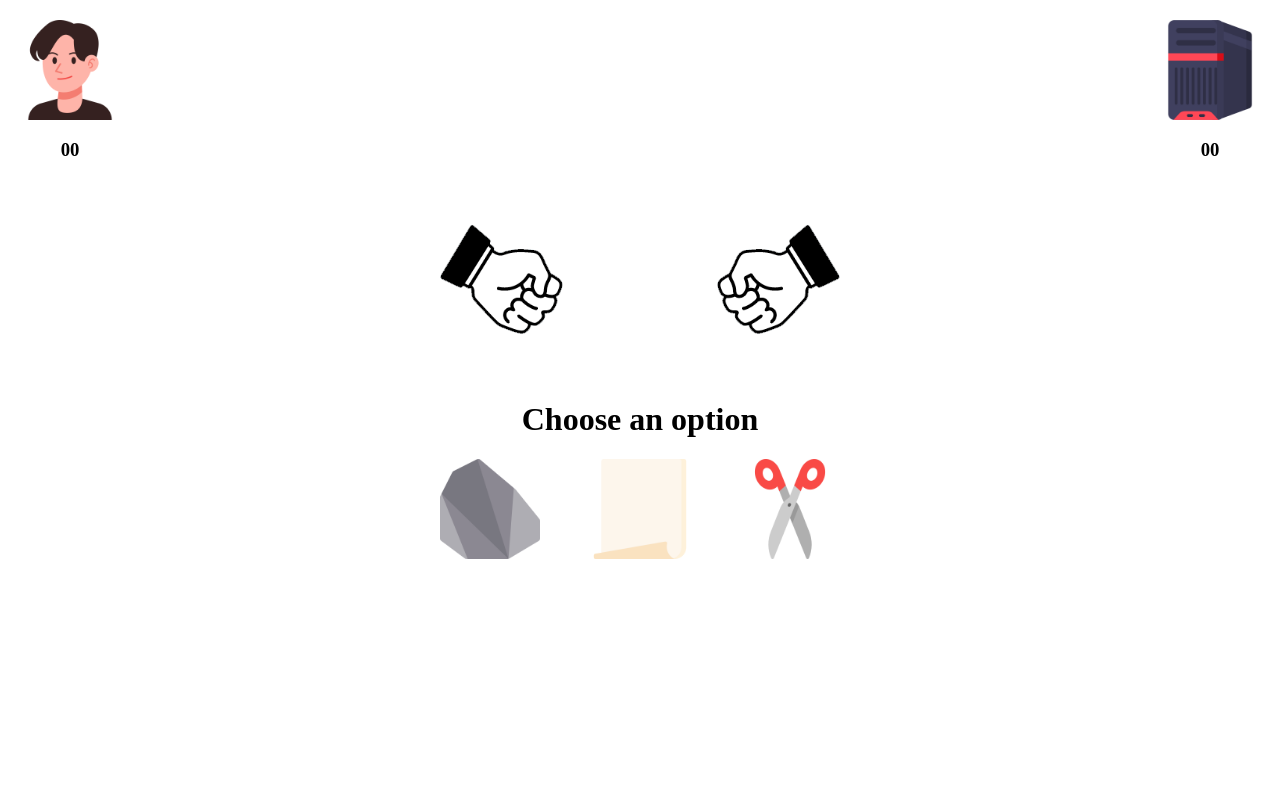
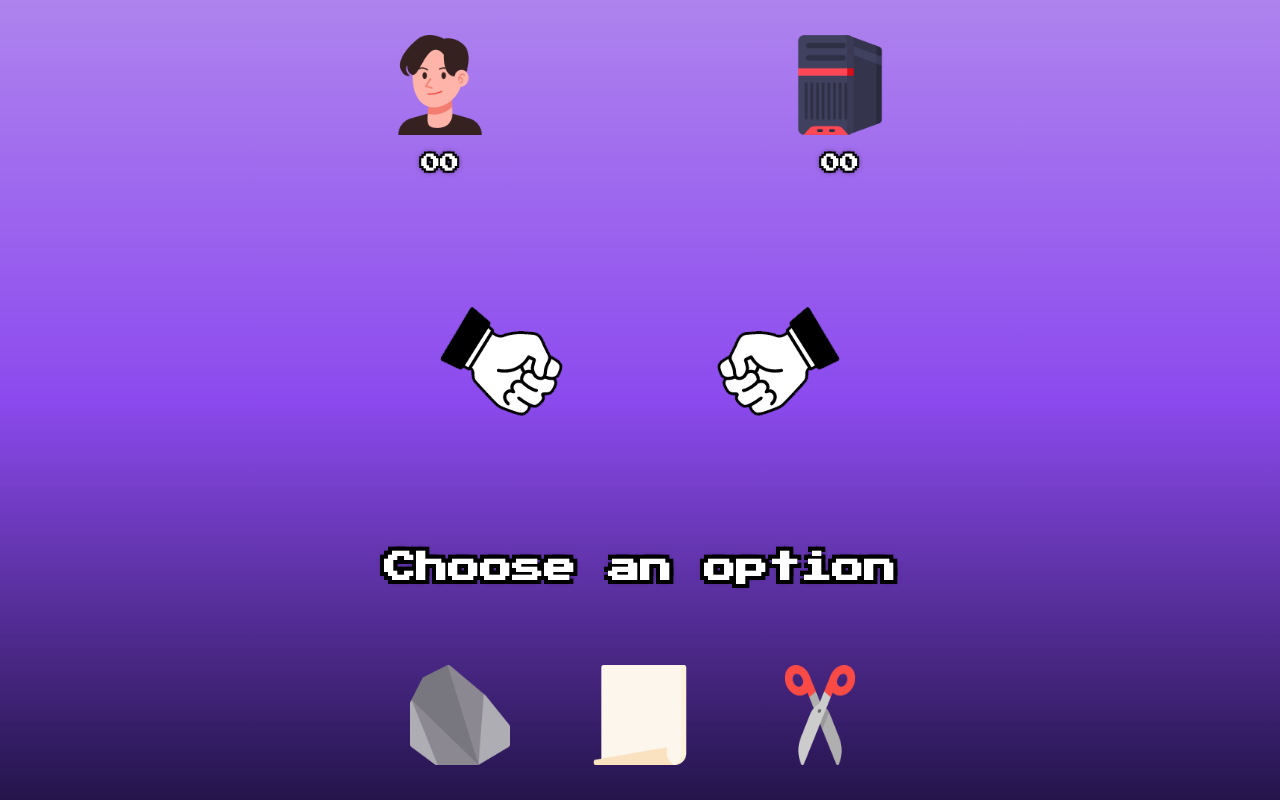
Before and after one commit to orewaugusto/janken, a plain HTML site: page index.html in a window 1280 px wide. Drawn offline with Linux system fonts and the light colour scheme.

Commit message:
Improve the interface

```diff
--- a/index.html
+++ b/index.html
@@ -4,6 +4,7 @@
   <meta charset="UTF-8">
   <meta name="viewport" content="width=device-width, initial-scale=1.0">
   <link rel="stylesheet" href="style.css">
+  <link href="https://fonts.googleapis.com/css2?family=Press+Start+2P&display=swap" rel="stylesheet">
   <link rel="icon" href="./images/rock-paper-scissors.png">
   <title>Janken</title>
 </head>
@@ -24,11 +25,13 @@
     <img src="./images/playrock.png" id="computerHand">
   </div>
 
-  <h1>Choose an option</h1>
-  <div class="options">
-    <button id="rock"> <img src="./images/stone.png"> </button>
-    <button id="paper"> <img src="./images/scroll.png"> </button>
-    <button id="scissor"> <img src="./images/scissors2.png"> </button>
+  <div class="menu">
+    <h1>Choose an option</h1>
+    <div class="options">
+      <button id="rock"> <img src="./images/stone.png"> </button>
+      <button id="paper"> <img src="./images/scroll.png"> </button>
+      <button id="scissor"> <img src="./images/scissors2.png"> </button>
+    </div>
   </div>
 
   <script src="./script.js"></script>
--- a/style.css
+++ b/style.css
@@ -3,13 +3,28 @@
 } */
 
 body {
-  background-color: white;
-  margin: 20px;
+  background: linear-gradient(to bottom, #ae83ee, #8c4aee, #24144b);
+  font-family: 'Press Start 2P', cursive;
+  margin: 0px;
+  padding: 0px;
+  min-height: 100vh;
+  display: flex;
+  flex-direction: column;
+  align-items: center;
+  justify-content: space-around;
+  color: white;
+  text-shadow:
+  -2px -2px 0 #000,
+   2px -2px 0 #000,
+  -2px  2px 0 #000,
+   2px  2px 0 #000, /* Contorno de 2px para todas as direções */
+  0px  0px 6px #000; /* Um leve blur para suavizar o contorno */
 }
 
 .score {
   display: flex;
-  justify-content: space-between;
+  justify-content: center;
+  gap: 300px;
 }
 
 .playerScore, .pcScore {
@@ -41,11 +56,23 @@ button {
   align-items: center;
 }
 
+.menu {
+  display: flex;
+  flex-direction: column;
+  gap: 60px;
+  text-shadow:
+  -4px -4px 0 #000,
+   4px -4px 0 #000,
+  -4px  4px 0 #000,
+   4px  4px 0 #000, /* Contorno de 2px para todas as direções */
+  0px  0px 6px #000; /* Um leve blur para suavizar o contorno */
+}
+
 .options {
   display: flex;
   justify-content: center;
   align-items: center;
-  gap: 50px;
+  gap: 80px;
 }
 
 img {
```
